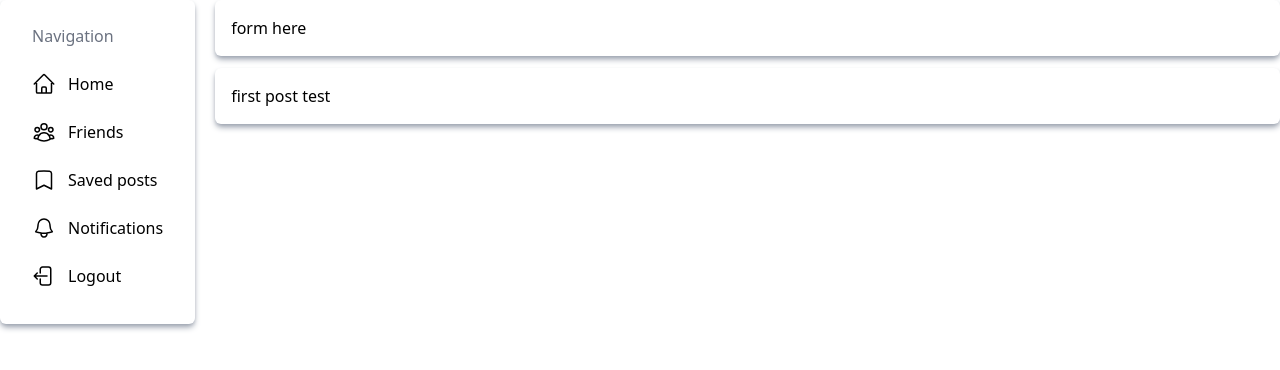
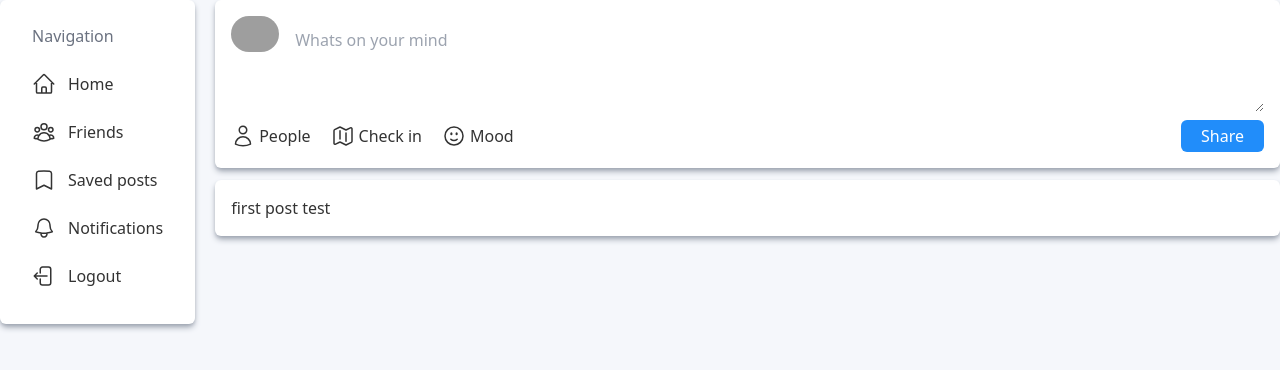
Before and after one commit to turazolt1999/coospace-clone, a Next.js app: page / in a window 1280 px wide. Shown: the top 370 px of the page. Built offline with nearby package versions, Linux system fonts and the light colour scheme; grey boxes are pictures that could not be loaded.

Commit message:
Post Form

```diff
--- /dev/null
+++ b/components/Avatar.js
@@ -0,0 +1,7 @@
+export default function Avatar() {
+    return (
+        <div className='w-12 rounded-full overflow-hidden'>
+            <img src='https://images.unsplash.com/photo-1499996860823-5214fcc65f8f?q=80&w=1966&auto=format&fit=crop&ixlib=rb-4.0.3&ixid=M3wxMjA3fDB8MHxwaG90by1wYWdlfHx8fGVufDB8fHx8fA%3D%3D' />
+        </div>
+    );
+}
--- /dev/null
+++ b/components/PostFormCard.js
@@ -0,0 +1,46 @@
+import Card from './Card';
+import Avatar from './Avatar';
+
+export default function PostFormCard() {
+    return (
+        <Card>
+            <div className='flex gap-4'>
+                <div>
+                    <Avatar />
+                </div>
+                <textarea className="grow py-3 h-24" placeholder={'Whats on your mind'} />
+            </div>
+            <div className='flex gap-5 items-center mt-2'>
+                <div>
+                    <button className='flex gap-1'>
+                        <svg xmlns="http://www.w3.org/2000/svg" fill="none" viewBox="0 0 24 24" strokeWidth={1.5} stroke="currentColor" className="size-6">
+                            <path strokeLinecap="round" strokeLinejoin="round" d="M15.75 6a3.75 3.75 0 1 1-7.5 0 3.75 3.75 0 0 1 7.5 0ZM4.501 20.118a7.5 7.5 0 0 1 14.998 0A17.933 17.933 0 0 1 12 21.75c-2.676 0-5.216-.584-7.499-1.632Z" />
+                        </svg>
+                        People
+                    </button>
+                </div>
+                <div>
+                    <button className='flex gap-1'>
+                        <svg xmlns="http://www.w3.org/2000/svg" fill="none" viewBox="0 0 24 24" strokeWidth={1.5} stroke="currentColor" className="size-6">
+                            <path strokeLinecap="round" strokeLinejoin="round" d="M9 6.75V15m6-6v8.25m.503 3.498 4.875-2.437c.381-.19.622-.58.622-1.006V4.82c0-.836-.88-1.38-1.628-1.006l-3.869 1.934c-.317.159-.69.159-1.006 0L9.503 3.252a1.125 1.125 0 0 0-1.006 0L3.622 5.689C3.24 5.88 3 6.27 3 6.695V19.18c0 .836.88 1.38 1.628 1.006l3.869-1.934c.317-.159.69-.159 1.006 0l4.994 2.497c.317.158.69.158 1.006 0Z" />
+                        </svg>
+                        Check in
+                    </button >
+                </div>
+                <div>
+                    <button className='flex gap-1'>
+                        <svg xmlns="http://www.w3.org/2000/svg" fill="none" viewBox="0 0 24 24" strokeWidth={1.5} stroke="currentColor" className="size-6">
+                            <path strokeLinecap="round" strokeLinejoin="round" d="M15.182 15.182a4.5 4.5 0 0 1-6.364 0M21 12a9 9 0 1 1-18 0 9 9 0 0 1 18 0ZM9.75 9.75c0 .414-.168.75-.375.75S9 10.164 9 9.75 9.168 9 9.375 9s.375.336.375.75Zm-.375 0h.008v.015h-.008V9.75Zm5.625 0c0 .414-.168.75-.375.75s-.375-.336-.375-.75.168-.75.375-.75.375.336.375.75Zm-.375 0h.008v.015h-.008V9.75Z" />
+                        </svg>
+                        Mood
+                    </button>
+                </div>
+                <div className='grow text-right'>
+                    <button className='bg-socialBlue text-white px-5 py-1 rounded-md'>
+                        Share
+                    </button>
+                </div>
+            </div>
+        </Card>
+    );
+}
--- a/src/app/globals.css
+++ b/src/app/globals.css
@@ -3,5 +3,6 @@
 @tailwind utilities;
 
 body {
-  background-color: '#F5F7FB';
+  background-color: #F5F7FB;
+  color: #333;
 }
--- a/src/app/page.tsx
+++ b/src/app/page.tsx
@@ -1,12 +1,14 @@
 import Card from "../../components/Card";
 import NavigationCard from "../../components/NavigationCard";
+import PostFormCard from "../../components/PostFormCard";
+
 
 export default function Home() {
   return (
     <div className="flex max-w-7xl mx-auto gap-5">
       <NavigationCard />
       <div className="grow">
-        <Card>form here</Card>
+        <PostFormCard></PostFormCard>
         <Card>first post test</Card>
       </div>
     </div>
```
